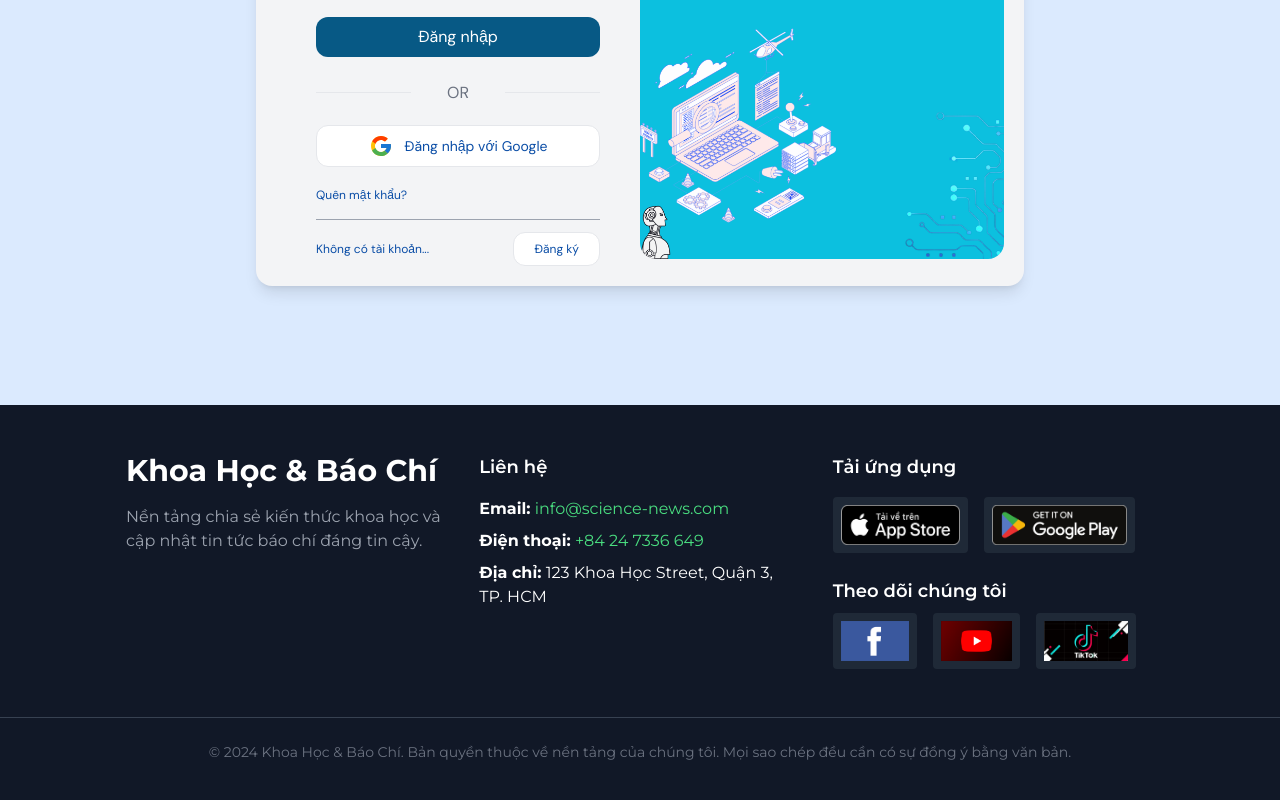
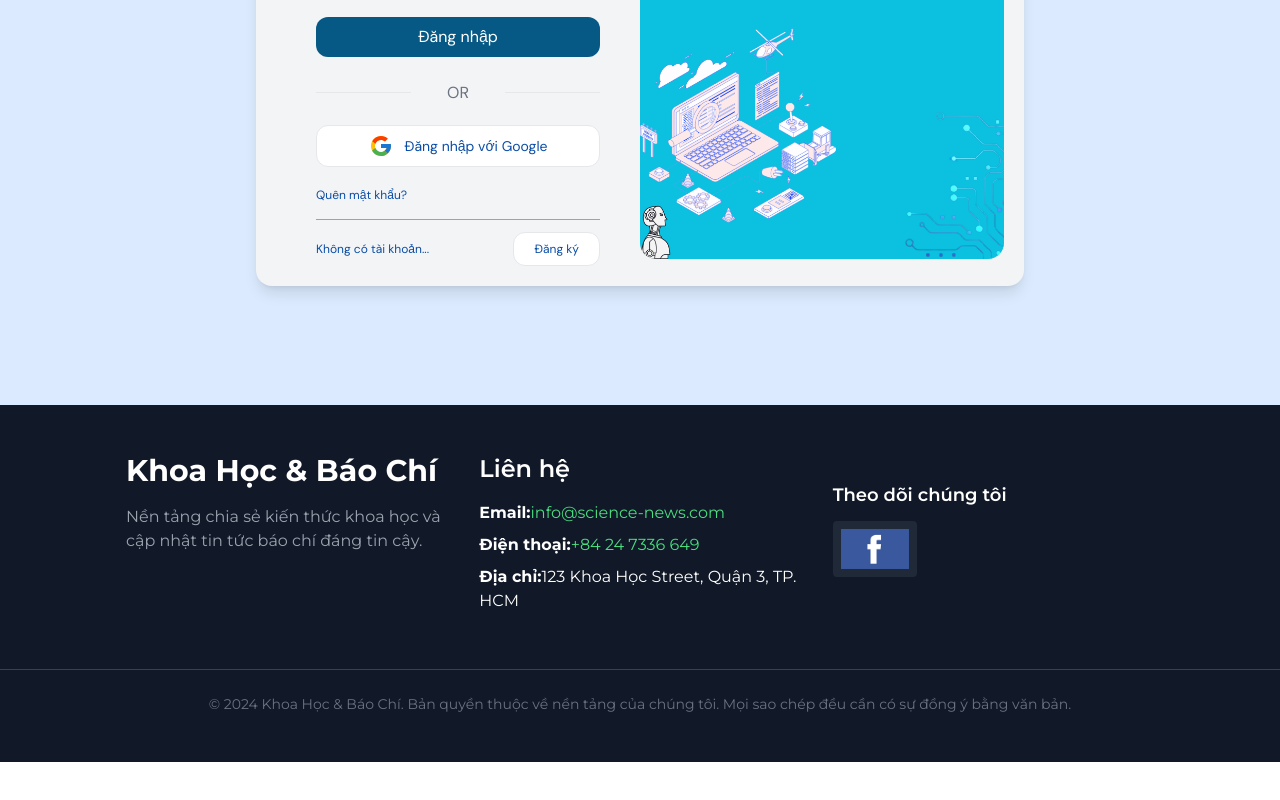
Before and after one commit to TranVuGiang/TAPCHIKHOAHOC, a React (Vite) app in the folder frontend/: page /login in a window 1280 px wide. Shown: the part 571-1371 px from the top of the page. After the commit the page ends 1333 px from the top, so only its background shows below. Built offline with nearby package versions, Linux system fonts and the light colour scheme.

Commit message:
updateFooter

```diff
--- a/frontend/src/components/footer/index.jsx
+++ b/frontend/src/components/footer/index.jsx
@@ -3,10 +3,10 @@ import image_assets from "@/assets/appsto.png";
 import gg_play from "@/assets/gg_play.png";
 import fb from "@/assets/fb.png";
 import yt from "@/assets/yt.png";
-import tt from "@/assets/tt.png"
+import tt from "@/assets/tt.png";
 
-const Footer = () => {//tên component
-  return (//trả về nd UI
+const Footer = () => {
+  return (
     <footer className="bg-gray-900 text-white py-12 font-montserrat">
       <div className="container mx-auto grid grid-cols-1 md:grid-cols-3 gap-8 px-4">
 
@@ -20,42 +20,34 @@ const Footer = () => {//tên component
 
         {/* Liên hệ tổ chức */}
         <div>
-          <h3 className="text-lg font-semibold mb-4">Liên hệ</h3>
+          <h3 className="text-2xl font-semibold mb-4">Liên hệ</h3>
           <ul>
             <li className="mb-2">
-              <strong>Email:</strong> <a href="mailto:info@science-news.com" className="text-green-400">info@science-news.com</a>
+              <strong>Email:</strong>
+              <a href="mailto:info@science-news.com" className="text-green-400">
+                info@science-news.com
+              </a>
             </li>
             <li className="mb-2">
-              <strong>Điện thoại:</strong> <a href="tel:+84247336649" className="text-green-400">+84 24 7336 649</a>
+              <strong>Điện thoại:</strong>
+              <a href="tel:+84247336649" className="text-green-400">
+                +84 24 7336 649
+              </a>
             </li>
             <li className="mb-2">
-              <strong>Địa chỉ:</strong> 123 Khoa Học Street, Quận 3, TP. HCM
+              <strong>Địa chỉ:</strong>
+              123 Khoa Học Street, Quận 3, TP. HCM
             </li>
           </ul>
         </div>
 
         {/* Download theo mxh */}
         <div>
-          <h3 className="text-lg font-semibold mb-4">Tải ứng dụng</h3>
-          <div className="flex space-x-4">
-            <a href="#" className="bg-gray-800 hover:bg-gray-700 p-2 rounded">
-              <img src={image_assets} alt="App Store" className="h-10" />
-            </a>
-            <a href="#" className="bg-gray-800 hover:bg-gray-700 p-2 rounded">
-              <img src={gg_play} alt="Google Play" className="h-10" />
-            </a>
-          </div>
           <div className="mt-6">
-            <h3 className="text-lg font-semibold mb-2">Theo dõi chúng tôi</h3>
+            <h3 className="text-lg leading-loose font-semibold mb-2">Theo dõi chúng tôi</h3>
             <div className="flex space-x-4">
               <a href="#" className="bg-gray-800 hover:bg-gray-700 p-2 rounded">
                 <img src={fb} alt="Facebook" className="h-10 w-38" />
-              </a>
-              <a href="#" className="bg-gray-800 hover:bg-gray-700 p-2 rounded">
-                <img src={yt} alt="YouTube" className="h-10" />
-              </a>
-              <a href="#" className="bg-gray-800 hover:bg-gray-700 p-2 rounded">
-                <img src={tt} alt="TikTok" className="h-10" />
               </a>
             </div>
           </div>
--- a/frontend/src/pages/list/index.jsx
+++ b/frontend/src/pages/list/index.jsx
@@ -104,9 +104,9 @@ function ListPage() {
                   </p>
                   <p style={styles.articlePages}>Trang: {article.pages}</p>
                 </div>
-                <div style={styles.pdfButtonContainer}>
+                {/* <div style={styles.pdfButtonContainer}>
                   <a href={article.pdfLink} className="btn-pdf">PDF</a>
-                </div>
+                </div> */}
               </div>
             ))}
           </div>
@@ -179,10 +179,10 @@ const styles = {
     fontSize: '12px',
     color: '#777',
   },
-  pdfButtonContainer: {
-    display: 'flex',
-    justifyContent: 'flex-end',
-  },
+  // pdfButtonContainer: {
+  //   display: 'flex',
+  //   justifyContent: 'flex-end',
+  // },
 };
 
 export default ListPage;
```
